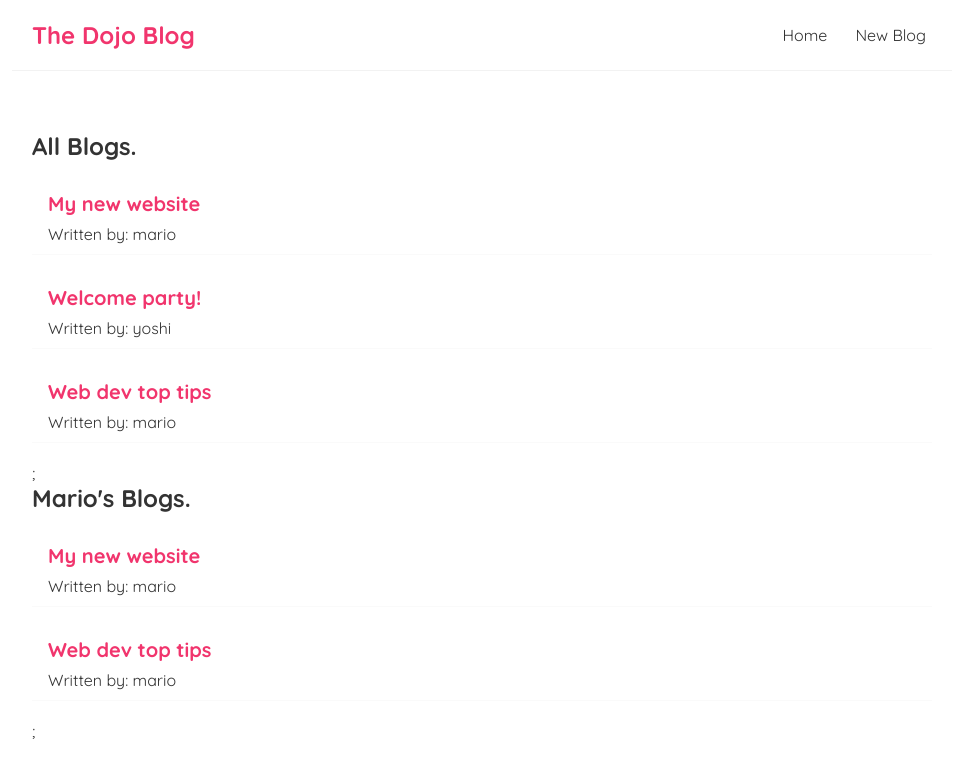
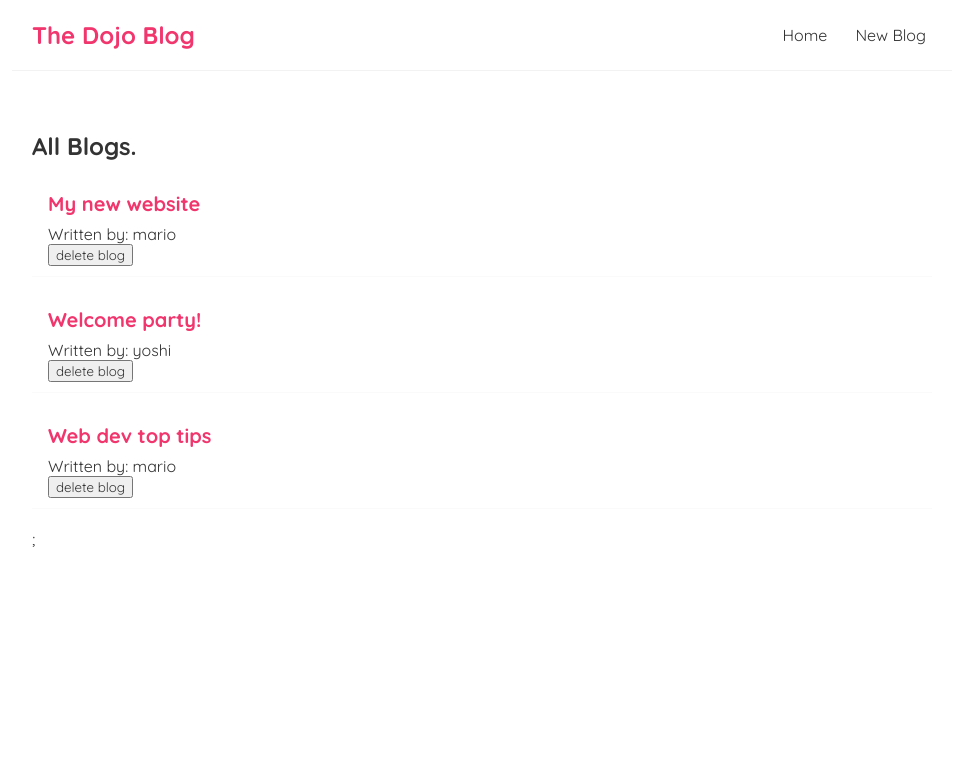
Before and after one commit to moussa32/dojo-blog, a React (Create React App) app: page / in a window 1280 px wide. Shown: the top 778 px of the page, without its empty margins (158-1114 px from the left). Built offline with nearby package versions, Linux system fonts and the light colour scheme.

Commit message:
Adding delete blog button

```diff
--- a/src/BlogList.js
+++ b/src/BlogList.js
@@ -1,5 +1,4 @@
-const BlogList = ({ blogs, title }) => {
-
+const BlogList = ({ blogs, title, handleDelete }) => {
     return (
         <div className="blog-list">
             <h2>{ title }</h2>
@@ -7,6 +6,7 @@
                 <article className="blog-preview" key={blog.id}>
                     <h2>{ blog.title }</h2>
                     <p>Written by: { blog.author }</p>
+                    <button onClick={() => handleDelete(blog.id)}>delete blog</button>
                 </article>
             ))};
         </div>
--- a/src/Home.js
+++ b/src/Home.js
@@ -8,10 +8,14 @@
         { title: 'Web dev top tips', body: 'lorem ipsum...', author: 'mario', id: 3 }
     ]);
 
+    const handleDelete = (id) => {
+        const newBlogs = blogs.filter(blog => blog.id !== id);
+        setBlogs(newBlogs);
+    }
+
     return (
         <div className="home">
-            <BlogList blogs={blogs} title = "All Blogs."/>
-            <BlogList blogs={blogs.filter((blog) => blog.author == 'mario')} title = "Mario's Blogs."/>
+            <BlogList blogs={blogs} title = "All Blogs." handleDelete={handleDelete}/>
         </div>
     );
 }
```
Also changed, not shown: 2 other files (tests, documents, lock files or other folders).
